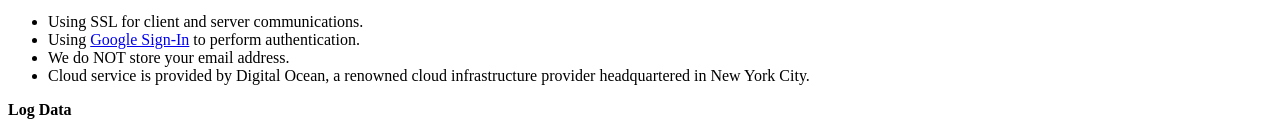
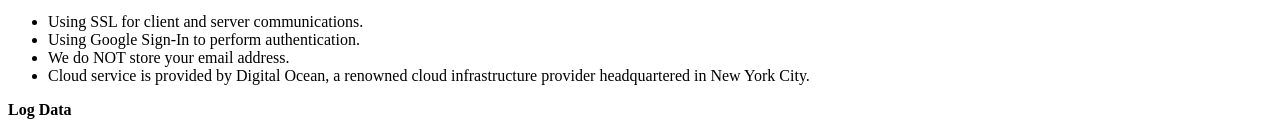
Before and after one commit to yccheok/wenote.jstock.co, a plain HTML site: page privacy-policy.html in a window 1280 px wide. Shown: the part 540-661 px from the top of the page. Drawn offline with Linux system fonts and the light colour scheme.

Commit message:
Update privacy-policy.html

```diff
--- a/privacy-policy.html
+++ b/privacy-policy.html
@@ -40,7 +40,7 @@
     data and privacy are protected.</p>
    <ul>
       <li>Using SSL for client and server communications.</li>
-      <li>Using <a href="https://developers.google.com/identity/sign-in/android/backend-auth">Google Sign-In</a> to perform authentication.</li>
+      <li>Using Google Sign-In to perform authentication.</li>
       <li>We do NOT store your email address.</li>
       <li>Cloud service is provided by Digital Ocean, a renowned cloud infrastructure provider headquartered in New York City.</li>
    </ul>
```
